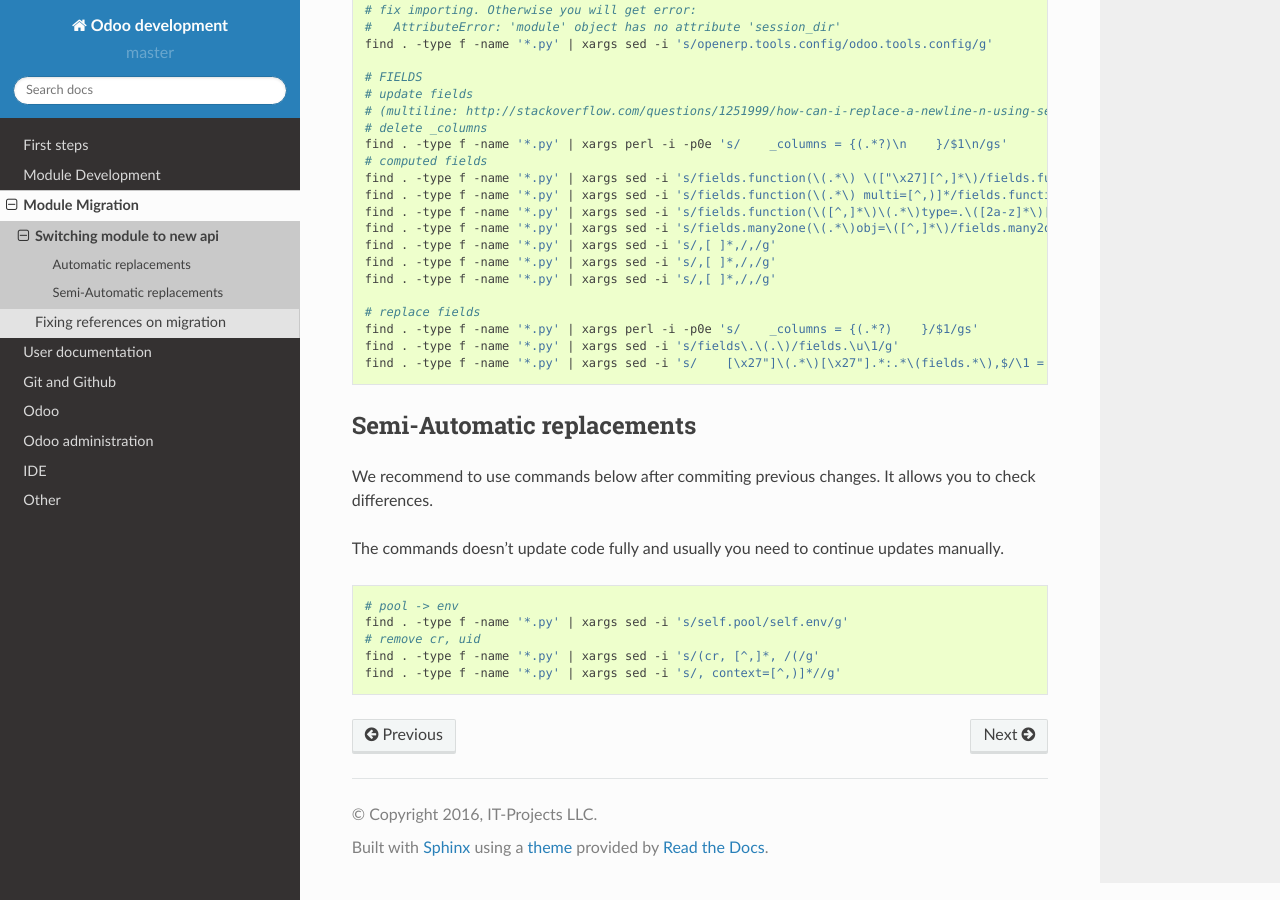
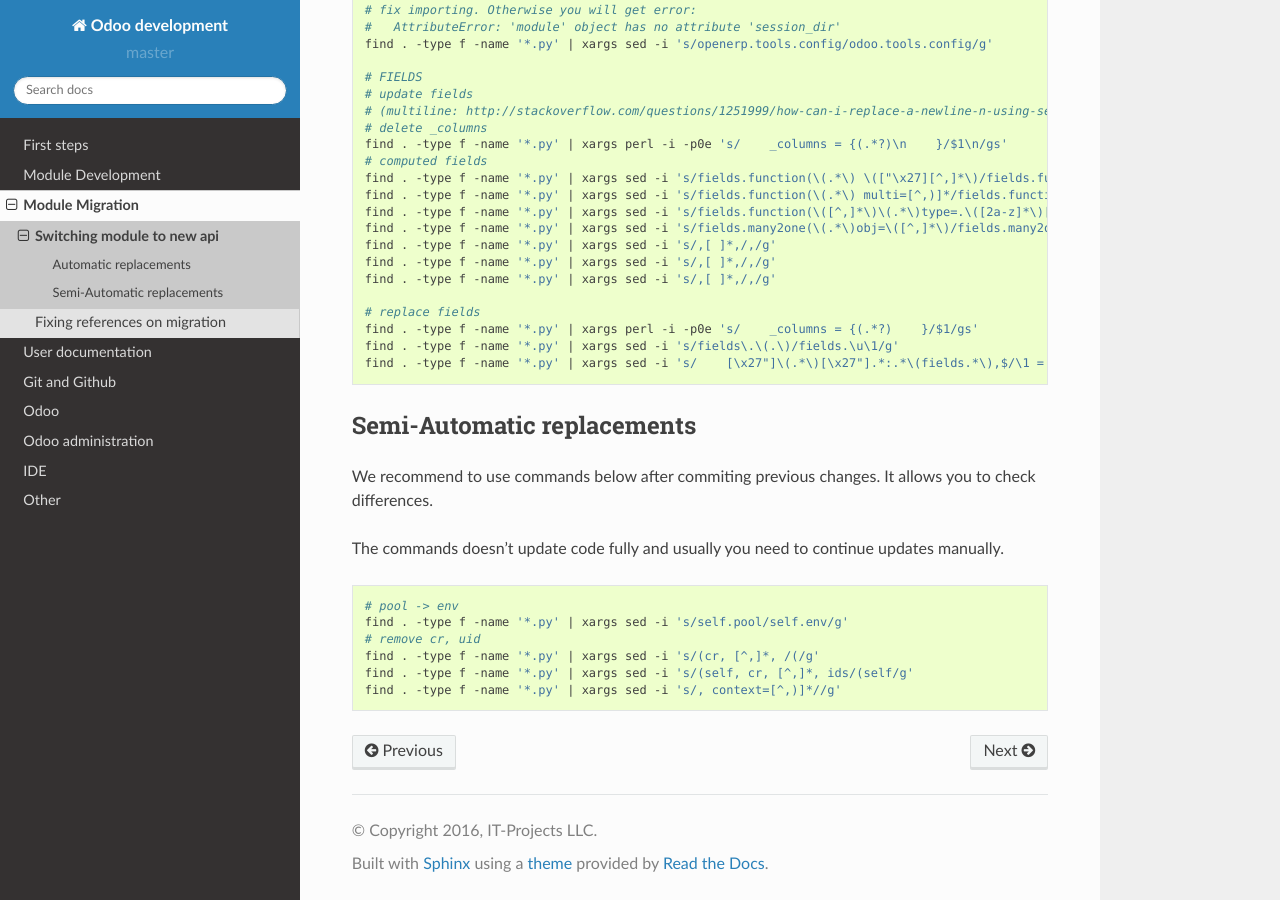
Before and after one commit to itpp-labs/odoo-development, a Sphinx documentation site: the page built from docs/migration/new-api.rst, in a window 1280 px wide and 900 px high, scrolled down 630 px. Built offline with Sphinx 7.4.7 and the Read the Docs theme 2.0.0, drawn with Linux system fonts in a browser that asks for light colours; pages that are not in the unit, such as notebooks, are missing from menus.

Commit message:
new api: script to replace cr in function definition

```diff
--- a/docs/migration/new-api.rst
+++ b/docs/migration/new-api.rst
@@ -67,4 +67,5 @@ The commands doesn't update code fully and usually you need to continue updates
     find . -type f -name '*.py' | xargs sed -i 's/self.pool/self.env/g'
     # remove cr, uid
     find . -type f -name '*.py' | xargs sed -i 's/(cr, [^,]*, /(/g'
+    find . -type f -name '*.py' | xargs sed -i 's/(self, cr, [^,]*, ids/(self/g'
     find . -type f -name '*.py' | xargs sed -i 's/, context=[^,)]*//g'
```
